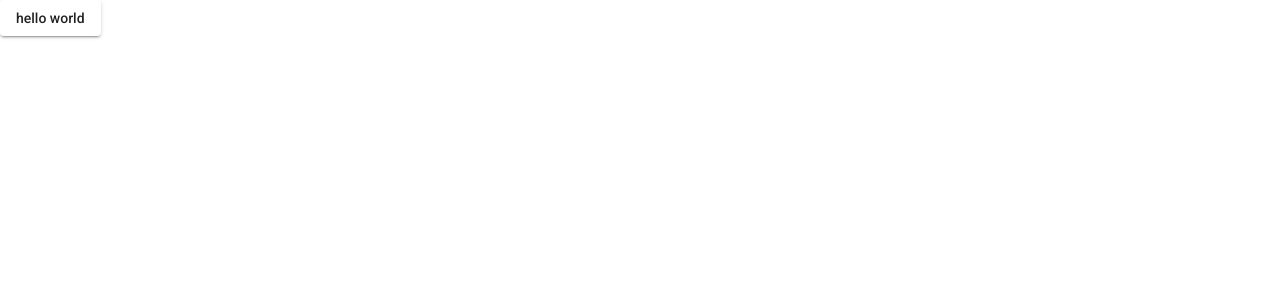
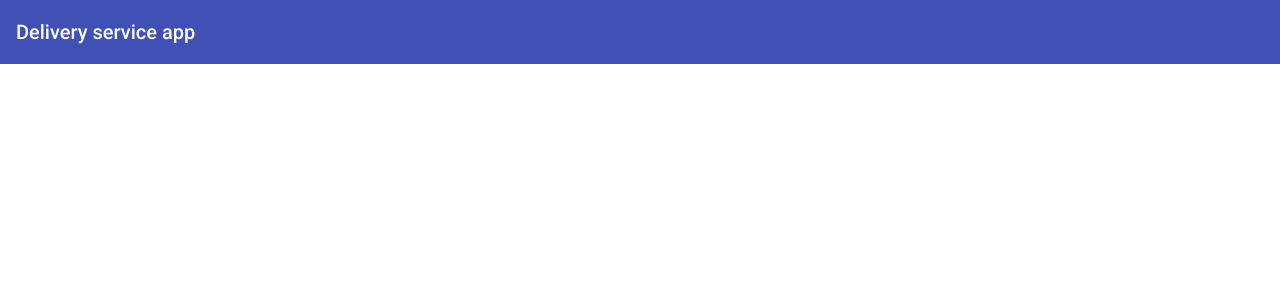
Before and after one commit to ike-njoku/pick-up-service-app, an Angular app: page / in a window 1280 px wide. Shown: the top 300 px of the page. Built offline with nearby package versions, Linux system fonts and the light colour scheme.

Commit message:
added toolbar (header compontnt)

```diff
--- a/src/app/app.component.html
+++ b/src/app/app.component.html
@@ -1,2 +1,6 @@
-<button mat-raised-button>hello world</button>
+<!-- tool bar -->
+<mat-toolbar mat-display-1 color=primary>
+    Delivery service app
+</mat-toolbar>
+
 <router-outlet></router-outlet>
--- a/src/app/material/material.module.ts
+++ b/src/app/material/material.module.ts
@@ -1,8 +1,10 @@
 import { NgModule } from '@angular/core';
 import { MatButtonModule } from '@angular/material/button';
+import { MatToolbarModule} from '@angular/material/toolbar'
 
 const MaterialComponents = [
-  MatButtonModule
+  MatButtonModule,
+  MatToolbarModule,
 ]
 
 @NgModule({
```
